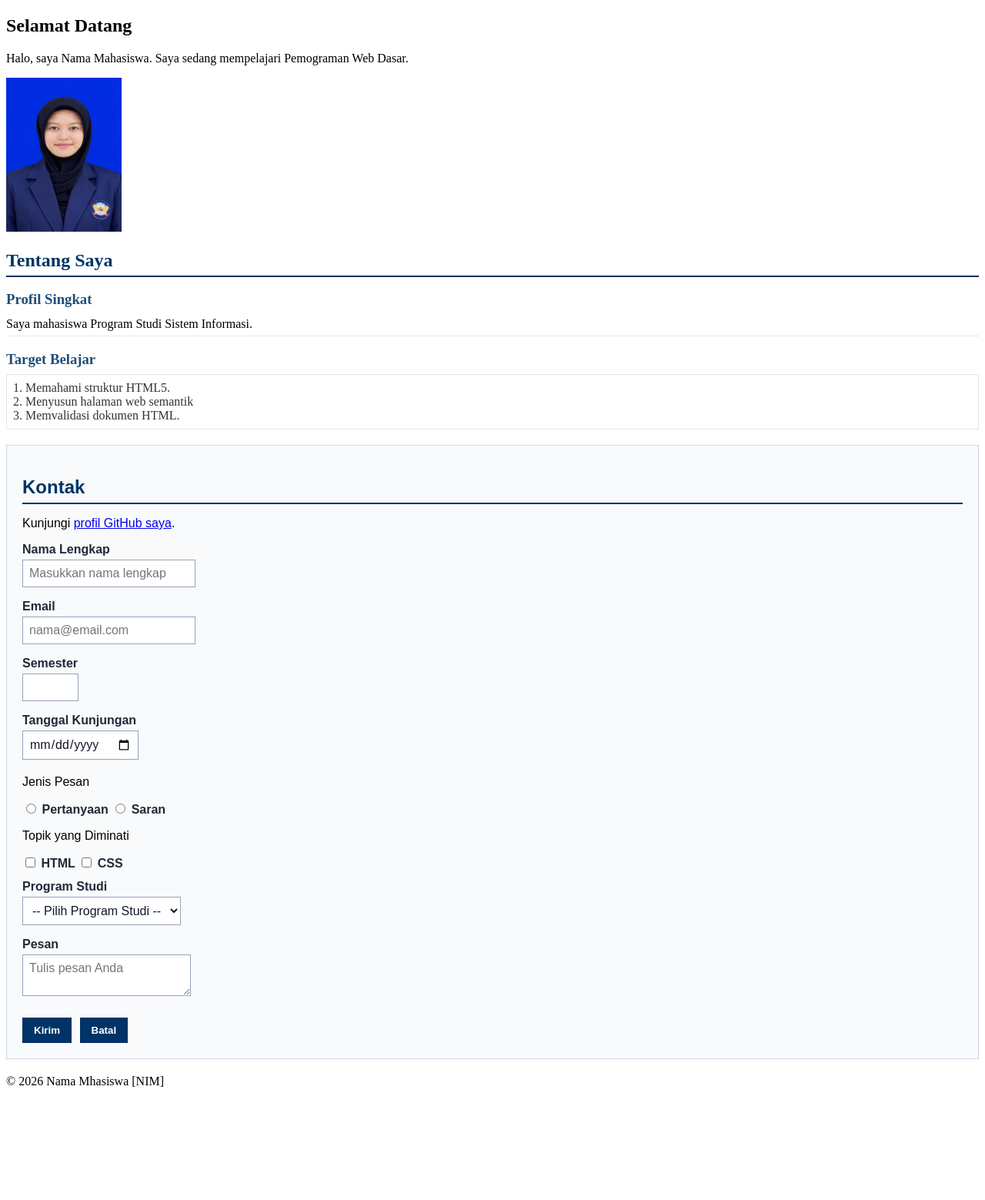
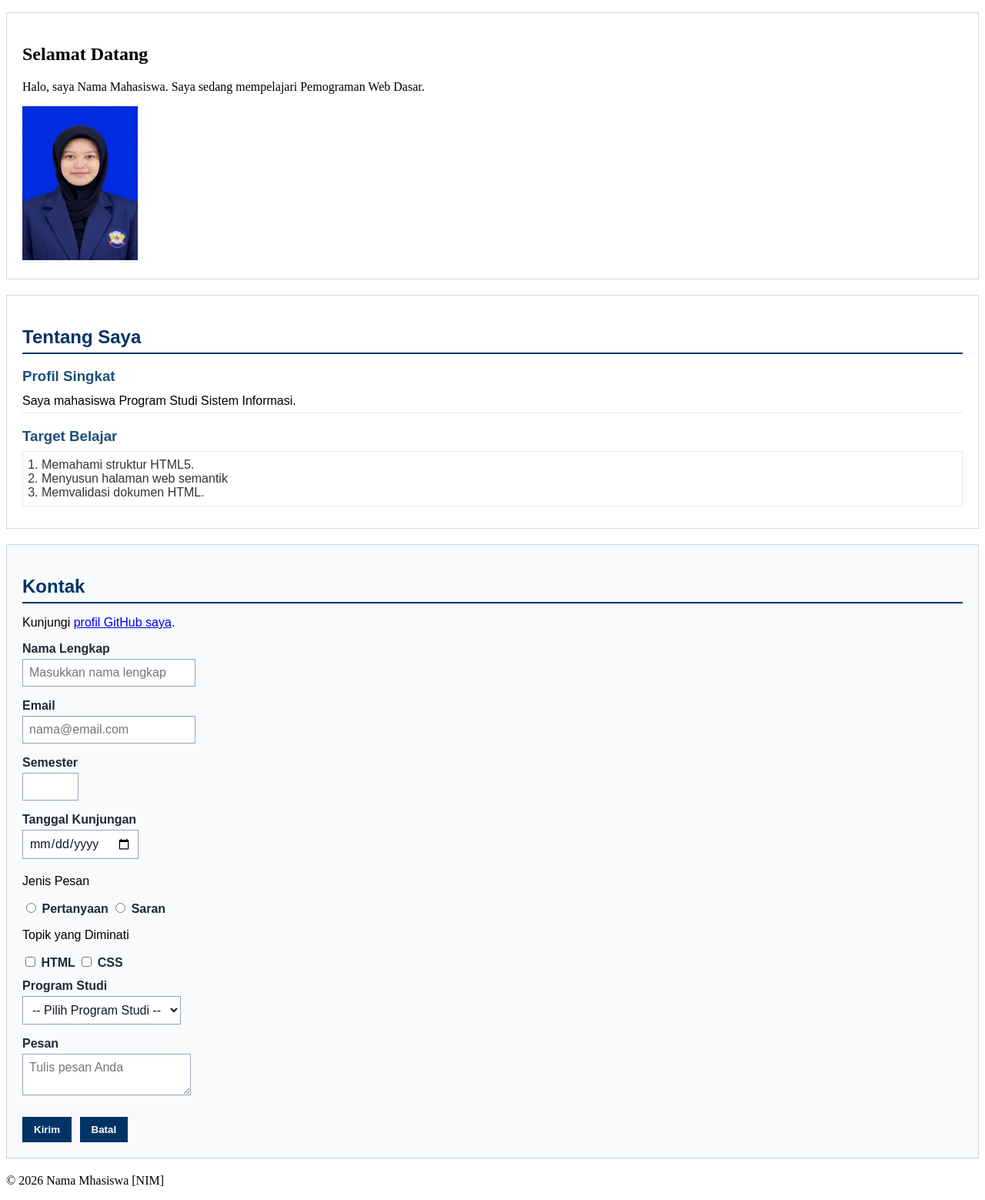
Before and after one commit to flwrsseassa/pwd-kk1026_2611510004, a PHP site: page / in a window 1280 px wide. Shown: the part 134-1693 px from the top of the page at 77% size. Before the commit the page ends 1546 px from the top, so only its background shows below. Run offline with PHP 8.4, Linux system fonts and the light colour scheme.

Commit message:
Terapkan Box Model pada P2

```diff
--- a/pertemuan-02/styles.css
+++ b/pertemuan-02/styles.css
@@ -1,4 +1,13 @@
-<style>
+* {
+  box-sizing: border-box;
+}
+
+#home {
+background-color: #ffffff;
+border: 1px solid #d0d7de;
+padding: 20px;
+margin: 0;
+}
       #about {
         background-color: #ffffff;
         border: 1px solid #d0d7de;
```
